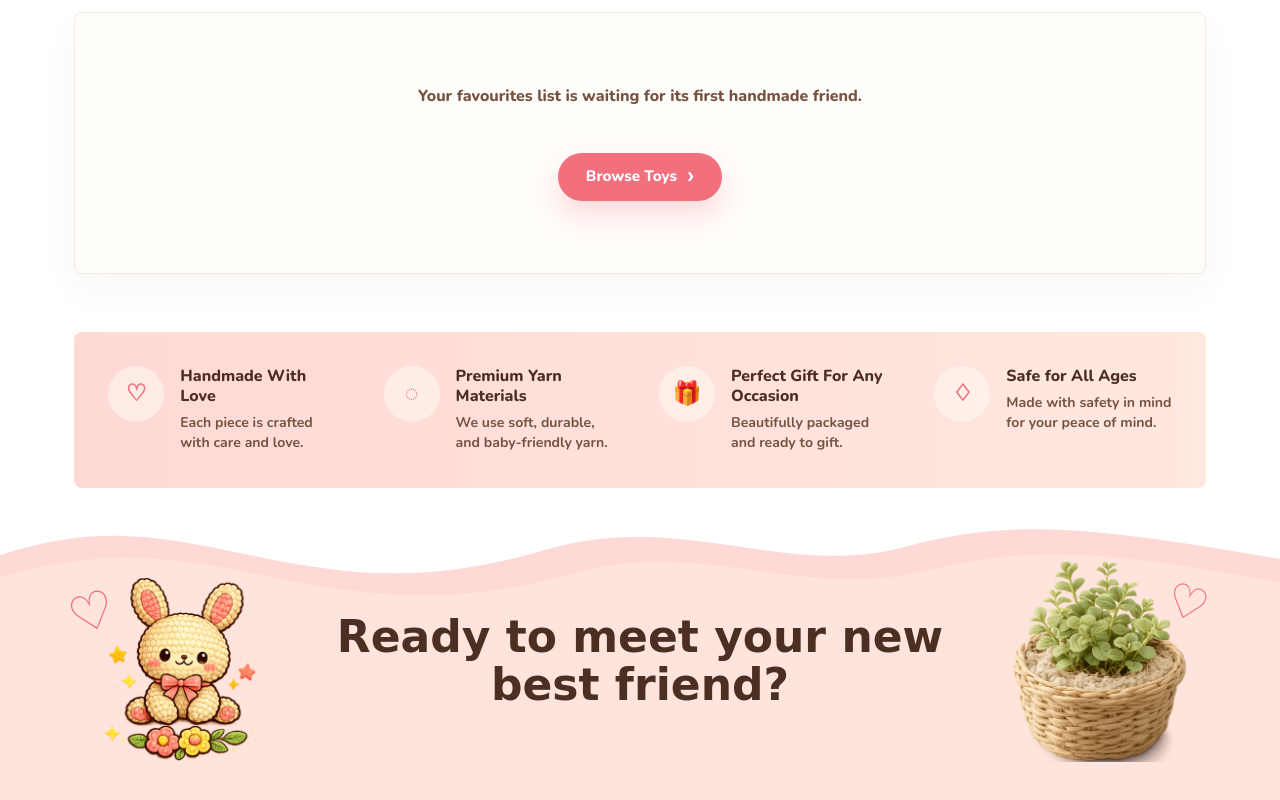
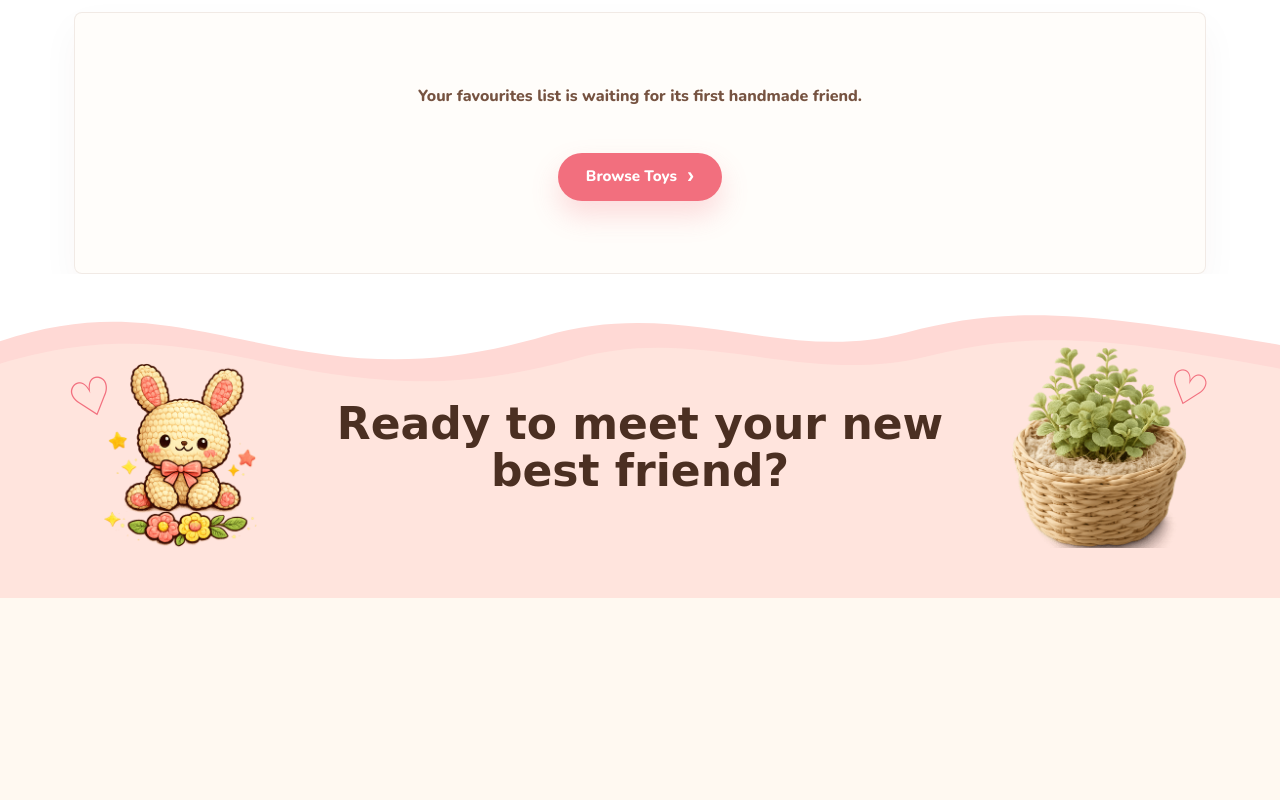
Before and after one commit to codeyourwaytofreedom/happy-gurumi, a Next.js app: page /favourites in a window 1280 px wide. Shown: the part 1032-1832 px from the top of the page. After the commit the page ends 1630 px from the top, so only its background shows below. Built offline with nearby package versions, Linux system fonts and the light colour scheme; a web font is replaced by a local one.

Commit message:
optimize images

```diff
--- a/pages/favourites.tsx
+++ b/pages/favourites.tsx
@@ -7,29 +7,6 @@ import { SiteHeader } from "@/components/SiteHeader";
 import { getToyBySlug } from "@/data/toys";
 import { useFavourites } from "@/hooks/useFavourites";
 import styles from "@/styles/Home.module.css";
-
-const valueItems = [
-  {
-    title: "Handmade With Love",
-    text: "Each piece is crafted with care and love.",
-    icon: "♡",
-  },
-  {
-    title: "Premium Yarn Materials",
-    text: "We use soft, durable, and baby-friendly yarn.",
-    icon: "◌",
-  },
-  {
-    title: "Perfect Gift For Any Occasion",
-    text: "Beautifully packaged and ready to gift.",
-    icon: "🎁",
-  },
-  {
-    title: "Safe for All Ages",
-    text: "Made with safety in mind for your peace of mind.",
-    icon: "♢",
-  },
-];
 
 export default function FavouritesPage() {
   const { favourites, toggleFavourite } = useFavourites();
@@ -150,19 +127,6 @@ export default function FavouritesPage() {
           )}
         </section>
 
-        <section className={styles.valuesStrip} aria-label="HappyGurumi values">
-          {valueItems.map((item) => (
-            <article className={styles.valueItem} key={item.title}>
-              <span className={styles.valueIcon} aria-hidden="true">
-                {item.icon}
-              </span>
-              <div>
-                <h2 className={styles.valueTitle}>{item.title}</h2>
-                <p className={styles.valueText}>{item.text}</p>
-              </div>
-            </article>
-          ))}
-        </section>
         <BottomBanner />
       </main>
     </>
--- a/styles/Home.module.css
+++ b/styles/Home.module.css
@@ -510,6 +510,7 @@
   align-items: center;
   gap: clamp(20px, 4vw, 48px);
   min-height: clamp(180px, 20vw, 230px);
+  margin-top: auto;
   padding: clamp(48px, 6.4vw, 72px) clamp(24px, 5.8vw, 82px)
     clamp(34px, 5vw, 50px);
   overflow: hidden;
--- a/styles/globals.css
+++ b/styles/globals.css
@@ -23,10 +23,22 @@ body {
   min-height: 100%;
 }
 
+#__next {
+  display: flex;
+  flex-direction: column;
+  min-height: 100vh;
+}
+
 body {
   color: var(--color-chocolate);
   background: var(--color-cream);
   font-family: var(--font-sans);
+}
+
+main {
+  display: flex;
+  flex: 1;
+  flex-direction: column;
 }
 
 * {
```
